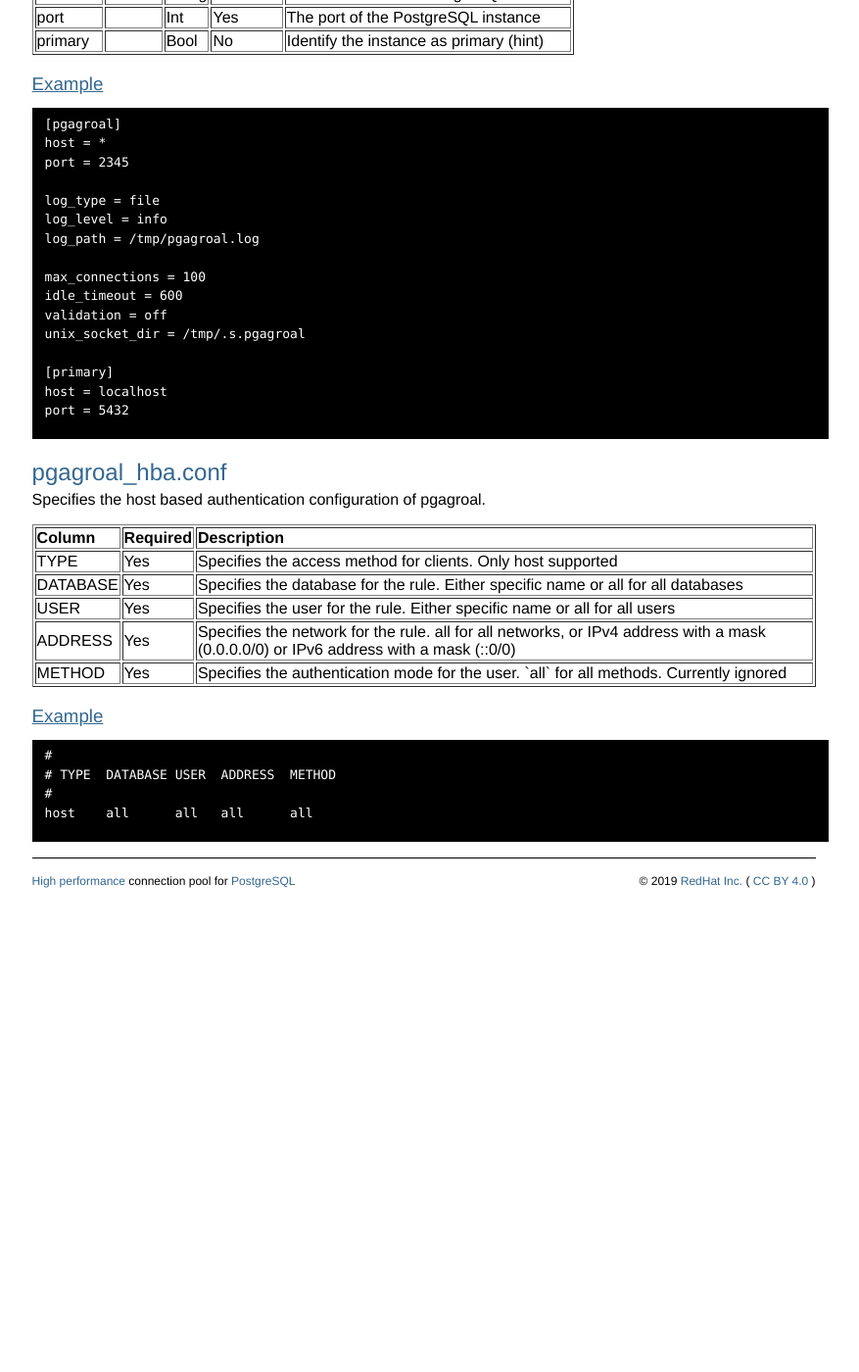
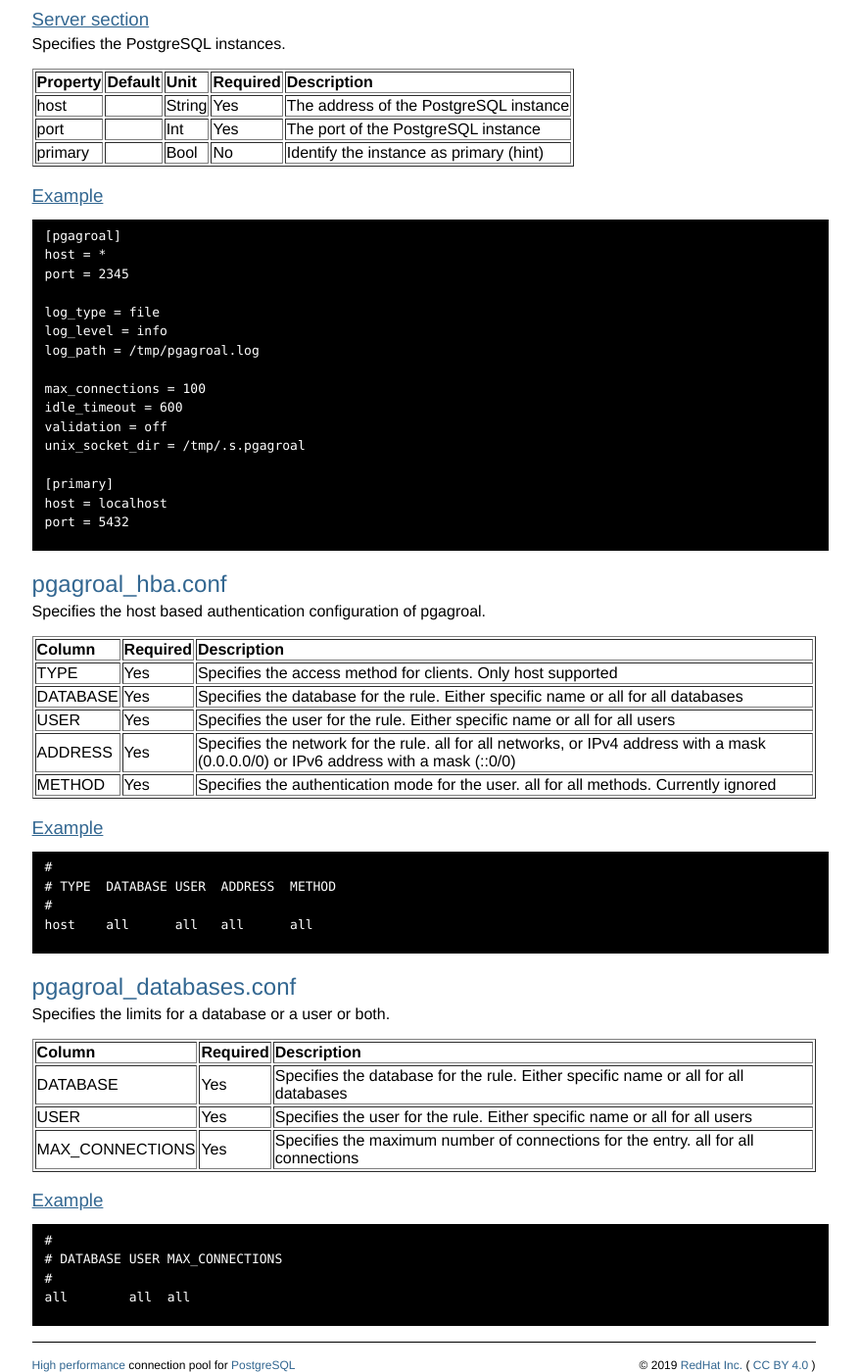
Before and after one commit to agroal/pgagroal, a Jekyll site: the page built from configuration.html, in a window 1280 px wide and 1400 px high, scrolled down 830 px. Shown: the whole window at 98% size, without its empty margins (219-1096 px from the left). Built offline with Jekyll 4.4.1, drawn with Linux system fonts in a browser that asks for light colours; some web fonts are replaced; before the commit the page ends 1736 px from its top, so only the background shows below that; some of the changed text lies outside the part shown.

Commit message:
pgagroal 0.3.0

```diff
--- a/_data/releases.yml
+++ b/_data/releases.yml
@@ -7,3 +7,6 @@
 - name: pgagroal 0.2.0
   date: 2019-09-24
   announce: release/announcement/2019/09/24/pgagroal-0.2.0.html
+- name: pgagroal 0.3.0
+  date: 2019-10-08
+  announce: release/announcement/2019/10/08/pgagroal-0.3.0.html
--- a/about.html
+++ b/about.html
@@ -9,12 +9,13 @@
         {% endfor %}
     </h1>
     <p/>
-    pgagroal is a high-performance protocol-native connection pool for <a href="https://www.postgresql.org">PostgreSQL</a>.
+    pgagroal is a <a href="performance.html">high-performance</a> protocol-native connection pool for <a href="https://www.postgresql.org">PostgreSQL</a>.
 
     <h2>Features</h2>
     <ul>
       <li><a href="performance.html">High performance</a></li>
       <li>Connection pool</li>
+      <li>Limit connections for users and databases</li>
       <li>Remove idle connections</li>
       <li>Connection validation</li>
       <li>Graceful / fast shutdown</li>
--- a/configuration.html
+++ b/configuration.html
@@ -41,32 +41,32 @@
           <td>The bind port for pgagroal</td>
         </tr>
         <tr>
-          <td>log_type</td>
-          <td></td>
-          <td>String</td>
-          <td>Yes</td>
-          <td>The logging type (console, file, syslog)</td>
-        </tr>
-        <tr>
-          <td>log_level</td>
-          <td></td>
-          <td>String</td>
-          <td>Yes</td>
-          <td>The logging level (fatal, error, warn, info, debug1, ..., debug5)</td>
-        </tr>
-        <tr>
-          <td>log_path</td>
-          <td></td>
-          <td>String</td>
-          <td>Yes, if file</td>
-          <td>The log file location</td>
-        </tr>
-        <tr>
           <td>unix_socket_dir</td>
           <td></td>
           <td>String</td>
           <td>Yes</td>
           <td>The Unix Domain Socket location</td>
+        </tr>
+        <tr>
+          <td>log_type</td>
+          <td>console</td>
+          <td>String</td>
+          <td>No</td>
+          <td>The logging type (console, file, syslog)</td>
+        </tr>
+        <tr>
+          <td>log_level</td>
+          <td>info</td>
+          <td>String</td>
+          <td>No</td>
+          <td>The logging level (fatal, error, warn, info, debug1, ..., debug5)</td>
+        </tr>
+        <tr>
+          <td>log_path</td>
+          <td>pgagroal.log</td>
+          <td>String</td>
+          <td>No</td>
+          <td>The log file location</td>
         </tr>
         <tr>
           <td>blocking_timeout</td>
@@ -95,6 +95,13 @@
           <td>Int</td>
           <td>No</td>
           <td>The interval between background validation scans in seconds</td>
+        </tr>
+        <tr>
+          <td>max_retries</td>
+          <td>5</td>
+          <td>Int</td>
+          <td>No</td>
+          <td>The maximum number of iterations to obtain a connection</td>
         </tr>
         <tr>
           <td>max_connections</td>
@@ -140,7 +147,7 @@
         </tr>
         <tr>
           <td>backlog</td>
-          <td>250</td>
+          <td>max_connections / 4</td>
           <td>Int</td>
           <td>No</td>
           <td>The backlog for listen()</td>
@@ -242,7 +249,7 @@
         <tr>
           <td>METHOD</td>
           <td>Yes</td>
-          <td>Specifies the authentication mode for the user. `all` for all methods. Currently ignored</td>
+          <td>Specifies the authentication mode for the user. all for all methods. Currently ignored</td>
         </tr>
       </tbody>
     </table>
@@ -256,4 +263,43 @@
 host    all      all   all      all
     </pre>
 
+    <h2>pgagroal_databases.conf</h2>
+
+    Specifies the limits for a database or a user or both.
+    <p/>
+
+    <table border="1">
+      <thead>
+        <th align="left">Column</th>
+        <th align="left">Required</th>
+        <th align="left">Description</th>
+      </thead>
+      <tbody>
+        <tr>
+          <td>DATABASE</td>
+          <td>Yes</td>
+          <td>Specifies the database for the rule. Either specific name or all for all databases</td>
+        </tr>
+        <tr>
+          <td>USER</td>
+          <td>Yes</td>
+          <td>Specifies the user for the rule. Either specific name or all for all users</td>
+        </tr>
+        <tr>
+          <td>MAX_CONNECTIONS</td>
+          <td>Yes</td>
+          <td>Specifies the maximum number of connections for the entry. all for all connections</td>
+        </tr>
+      </tbody>
+    </table>
+
+    <h3>Example</h3>
+
+    <pre>
+#
+# DATABASE USER MAX_CONNECTIONS
+#
+all        all  all
+    </pre>
+
 </div>
--- a/index.html
+++ b/index.html
@@ -8,7 +8,7 @@
         <a class="header" href="{{ header.url }}">{{ header.name }}</a>
         {% endfor %}
     </h1>
-    pgagroal is a high-performance protocol-native connection pool for <a href="https://www.postgresql.org">PostgreSQL</a>.
+    pgagroal is a <a href="performance.html">high-performance</a> protocol-native connection pool for <a href="https://www.postgresql.org">PostgreSQL</a>.
     <p/>
     <h3>News</h3>
     <ul class="posts">
```
Also changed, not shown: _posts/2019-10-08-pgagroal-0.3.0.md (added, +19 -0 lines), gettingstarted.html (+9 -7 lines).
